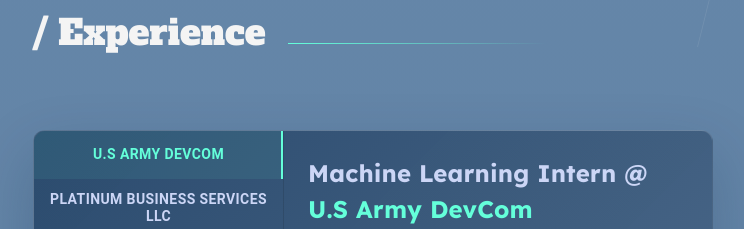
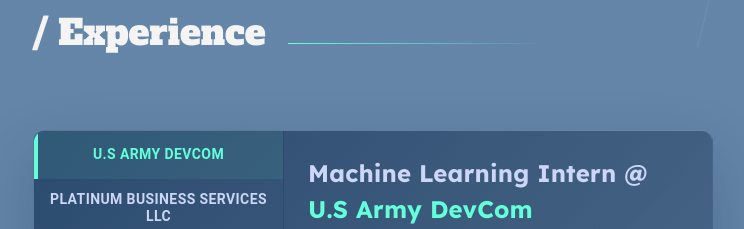
Before and after one commit to jchen1124/jasonchen, a React (Vite) app: page / in a window 1280 px wide. Shown: the part 2060-2289 px from the top of the page, without its empty margins (267-1011 px from the left). Built offline with nearby package versions, Linux system fonts and the light colour scheme; no server answers.

Commit message:
refactor JobLists component and styles for improved tab functionality and visual consistency

```diff
--- a/src/components/JobLists.tsx
+++ b/src/components/JobLists.tsx
@@ -73,7 +73,6 @@
   };
 
   const jobs = Object.entries(Experience_data);
-  console.log(jobs);
 
   return (
     <Box
@@ -105,6 +104,7 @@
             className="company-tab"
             label={job[0]}
             key={index}
+            disableRipple
             {...a11yProps(index)}
           ></Tab>
         ))}
--- a/src/styles/JobLists.css
+++ b/src/styles/JobLists.css
@@ -11,24 +11,29 @@
 }
 
 .job-list-container .MuiTabs-indicator {
-  background-color: var(--green-tint) !important;
+  display: none;
+}
+
+.job-list-container .MuiTouchRipple-root {
+  display: none;
 }
 
 .job-list-container .MuiTab-root {
   color: var(--light-slate);
   font-weight: bolder;
-  transition: color 0.25s ease, background-color 0.25s ease, transform 0.25s ease;
+  position: relative;
+  transition: color 0.2s ease, background-color 0.2s ease;
 }
 
 .job-list-container .MuiTab-root.Mui-selected {
   color: var(--green-tint);
   background-color: rgba(100, 255, 218, 0.08);
+  box-shadow: inset 4px 0 0 var(--green-tint);
 }
 
 .job-list-container .MuiTab-root:hover {
   color: var(--white);
   background-color: rgba(244, 244, 244, 0.06);
-  transform: translateX(4px);
 }
 
 .job-title {
@@ -78,12 +83,15 @@
   color: var(--green-tint);
 }
 
-/* TabPanel content container */
-[role="tabpanel"] {
+.job-list-container [role="tabpanel"] {
   flex-grow: 1;
   min-height: 300px;
   display: flex;
   flex-direction: column;
+}
+
+.job-list-container [role="tabpanel"][hidden] {
+  display: none;
 }
 
 /* Mobile Responsive - 600px and below */
@@ -110,7 +118,7 @@
     white-space: nowrap;
   }
 
-  [role="tabpanel"] {
+  .job-list-container [role="tabpanel"] {
     min-height: auto;
     padding: 20px 0 !important;
   }
```
